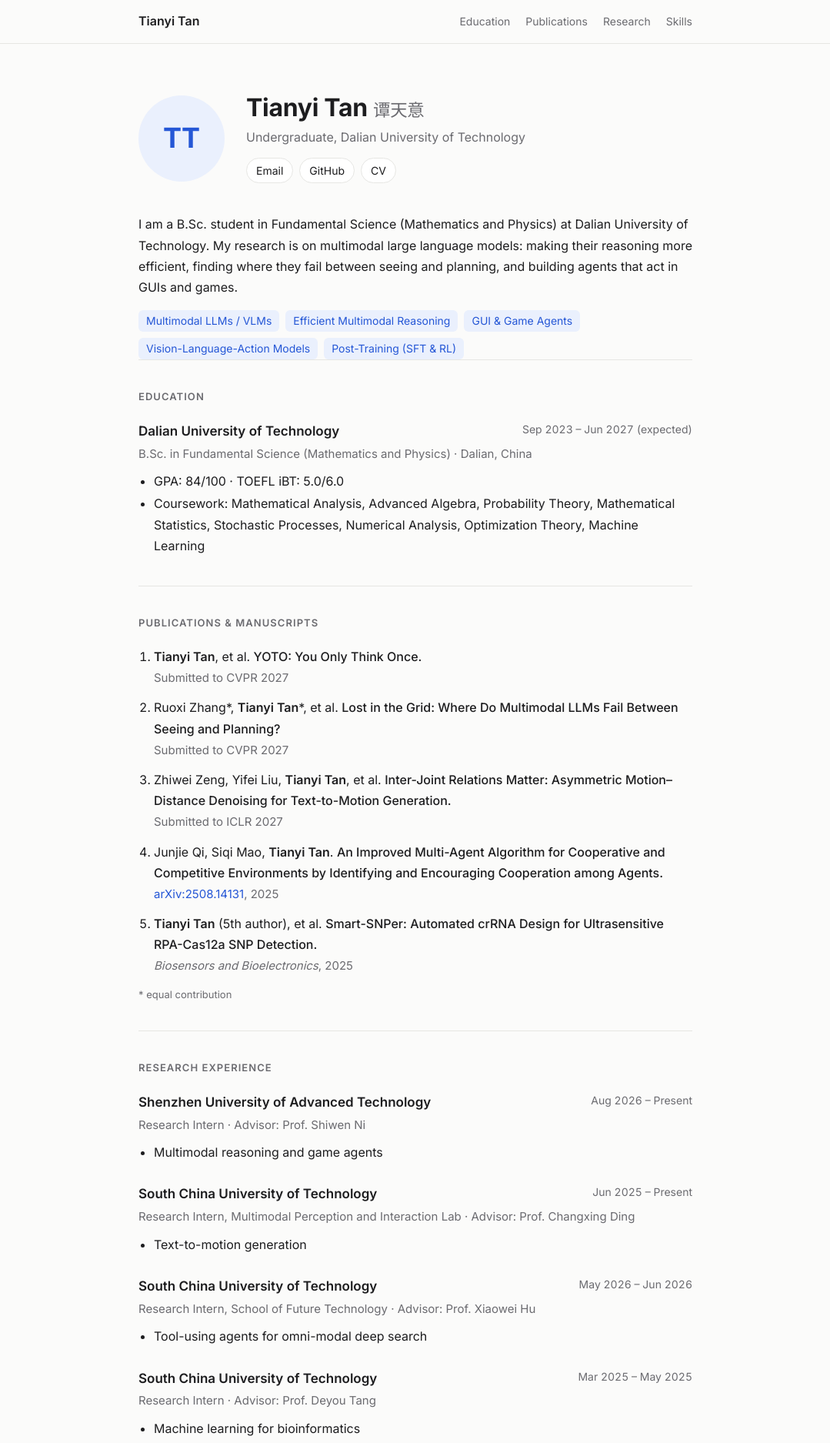
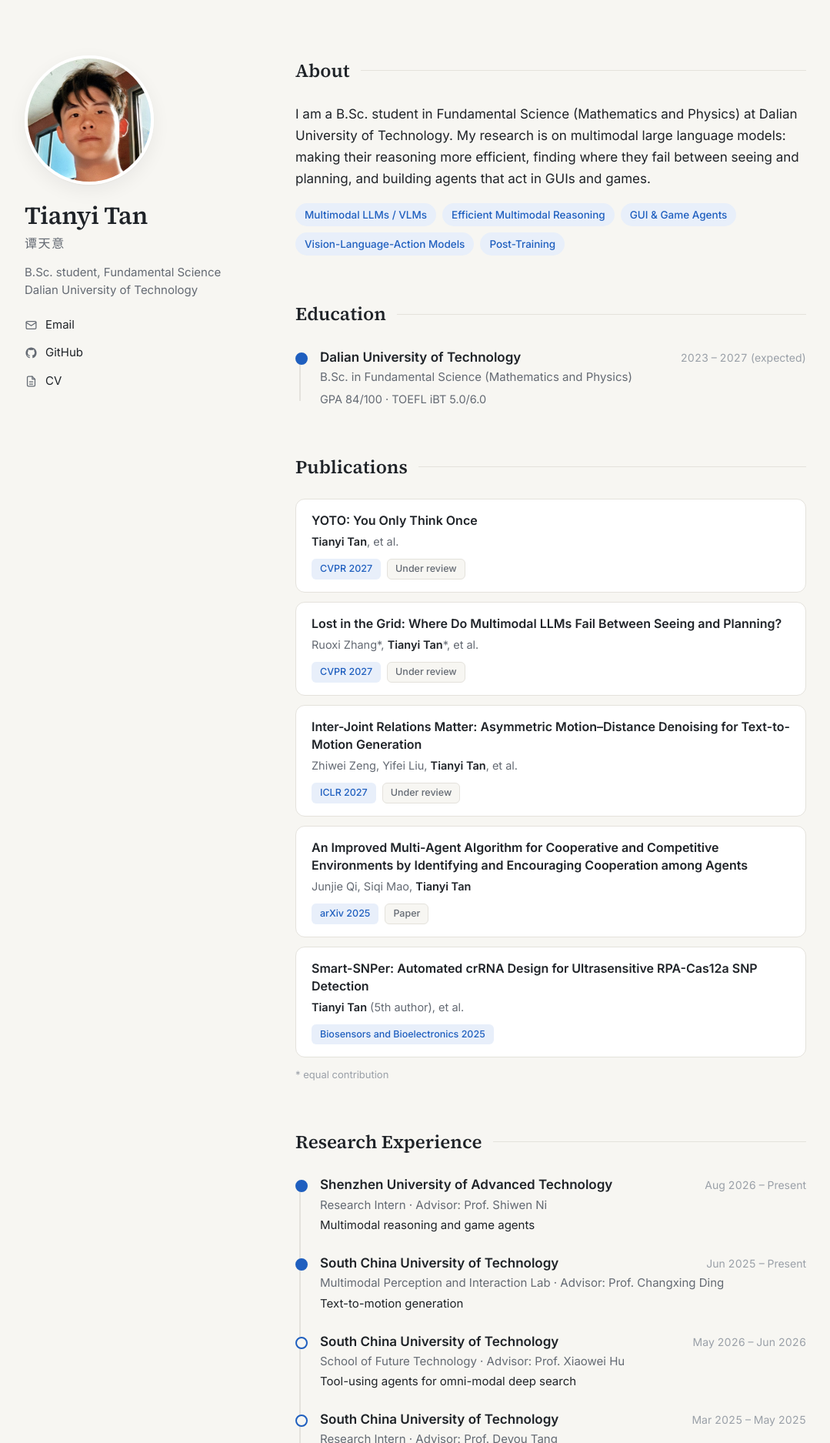
Before and after one commit to tytan116/tytan116.github.io, a plain HTML site: page index.html in a window 1280 px wide. Shown: the top 1875 px of the page at 77% size, without its empty margins (100-1179 px from the left). Drawn offline with Linux system fonts and the light colour scheme.

Commit message:
Redesign: sidebar profile with photo, timeline, publication cards

```diff
--- a/index.html
+++ b/index.html
@@ -7,36 +7,42 @@
   <meta name="description" content="Tianyi Tan — undergraduate at Dalian University of Technology working on multimodal LLMs, efficient multimodal reasoning, agents and post-training.">
   <link rel="preconnect" href="https://fonts.googleapis.com">
   <link rel="preconnect" href="https://fonts.gstatic.com" crossorigin>
-  <link href="https://fonts.googleapis.com/css2?family=Inter:wght@400;500;600;700&family=Noto+Sans+SC:wght@400;500;700&display=swap" rel="stylesheet">
+  <link href="https://fonts.googleapis.com/css2?family=Inter:wght@400;500;600&family=Source+Serif+4:opsz,wght@8..60,500;8..60,600&display=swap" rel="stylesheet">
   <style>
     :root {
-      --bg: #fbfbfa;
+      --bg: #f7f6f2;
       --surface: #ffffff;
-      --text: #1d1d1f;
-      --muted: #6b6b70;
-      --line: #e6e6e3;
-      --accent: #2557d6;
-      --accent-soft: #eaf0fd;
+      --text: #1f2328;
+      --muted: #646a73;
+      --faint: #9aa0a8;
+      --line: #e4e2dc;
+      --accent: #1f5fbf;
+      --accent-soft: #e8effa;
+      --shadow: 0 1px 2px rgba(20, 20, 30, .04), 0 8px 24px rgba(20, 20, 30, .06);
     }
     @media (prefers-color-scheme: dark) {
       :root:not([data-theme="light"]) {
-        --bg: #111214;
-        --surface: #18191c;
-        --text: #ececee;
-        --muted: #9a9aa2;
-        --line: #2a2b30;
-        --accent: #7ea2ff;
-        --accent-soft: #1d2540;
+        --bg: #101113;
+        --surface: #17191c;
+        --text: #e8e9eb;
+        --muted: #a0a5ad;
+        --faint: #6d727a;
+        --line: #272a2f;
+        --accent: #82a8ff;
+        --accent-soft: #1b2438;
+        --shadow: 0 1px 2px rgba(0, 0, 0, .3), 0 8px 24px rgba(0, 0, 0, .25);
       }
     }
     :root[data-theme="dark"] {
-      --bg: #111214;
-      --surface: #18191c;
-      --text: #ececee;
-      --muted: #9a9aa2;
-      --line: #2a2b30;
-      --accent: #7ea2ff;
-      --accent-soft: #1d2540;
+      --bg: #101113;
+      --surface: #17191c;
+      --text: #e8e9eb;
+      --muted: #a0a5ad;
+      --faint: #6d727a;
+      --line: #272a2f;
+      --accent: #82a8ff;
+      --accent-soft: #1b2438;
+      --shadow: 0 1px 2px rgba(0, 0, 0, .3), 0 8px 24px rgba(0, 0, 0, .25);
     }
 
     * { box-sizing: border-box; }
@@ -45,120 +51,146 @@
       margin: 0;
       background: var(--bg);
       color: var(--text);
-      font-family: "Inter", "Noto Sans SC", -apple-system, BlinkMacSystemFont, "PingFang SC", sans-serif;
+      font-family: "Inter", -apple-system, BlinkMacSystemFont, "PingFang SC", sans-serif;
       font-size: 16px;
-      line-height: 1.7;
+      line-height: 1.65;
       -webkit-font-smoothing: antialiased;
     }
     a { color: var(--accent); text-decoration: none; }
-    a:hover { text-decoration: underline; }
+    a:hover { text-decoration: underline; text-underline-offset: 3px; }
+    .serif { font-family: "Source Serif 4", Georgia, "Songti SC", serif; }
 
-    .wrap { max-width: 760px; margin: 0 auto; padding: 0 20px; }
+    .layout {
+      max-width: 1080px;
+      margin: 0 auto;
+      padding: 72px 32px 48px;
+      display: grid;
+      grid-template-columns: 280px minmax(0, 1fr);
+      gap: 72px;
+    }
 
-    /* 顶部导航 */
-    nav {
-      position: sticky; top: 0; z-index: 10;
-      background: color-mix(in srgb, var(--bg) 88%, transparent);
-      backdrop-filter: blur(8px);
-      border-bottom: 1px solid var(--line);
+    /* ---------- 左侧个人卡片 ---------- */
+    .profile { position: sticky; top: 56px; align-self: start; }
+    .avatar {
+      display: block; width: 168px; height: 168px; border-radius: 50%;
+      object-fit: cover; box-shadow: var(--shadow);
+      border: 4px solid var(--surface);
     }
-    nav .wrap { display: flex; align-items: center; justify-content: space-between; height: 56px; gap: 12px; }
-    nav .brand { font-weight: 600; color: var(--text); }
-    nav ul { display: flex; gap: 20px; list-style: none; margin: 0; padding: 0; font-size: 14px; }
-    nav ul a { color: var(--muted); }
-    nav ul a:hover { color: var(--text); text-decoration: none; }
+    .profile h1 { margin: 22px 0 0; font-size: 32px; line-height: 1.15; font-weight: 600; letter-spacing: -0.01em; }
+    .profile .cn { margin: 4px 0 0; color: var(--muted); font-size: 16px; letter-spacing: .1em; }
+    .profile .role { margin: 14px 0 0; color: var(--muted); font-size: 15px; line-height: 1.5; }
+    .contact { list-style: none; margin: 22px 0 0; padding: 0; display: grid; gap: 8px; }
+    .contact a { display: inline-flex; align-items: center; gap: 10px; color: var(--text); font-size: 15px; }
+    .contact a:hover { color: var(--accent); text-decoration: none; }
+    .contact svg { width: 17px; height: 17px; flex: none; color: var(--muted); }
+    .contact a:hover svg { color: var(--accent); }
 
-    /* 个人简介 */
-    header.hero { padding: 64px 0 40px; display: flex; gap: 28px; align-items: center; }
-    .avatar {
-      width: 112px; height: 112px; flex: none; border-radius: 50%;
+    /* ---------- 右侧内容 ---------- */
+    .content > section { margin-bottom: 56px; }
+    .content > section:last-child { margin-bottom: 0; }
+    h2 {
+      display: flex; align-items: center; gap: 14px;
+      margin: 0 0 22px; font-size: 24px; font-weight: 600;
+    }
+    h2::after { content: ""; flex: 1; height: 1px; background: var(--line); }
+
+    .about p { margin: 0 0 14px; font-size: 17px; }
+    .interests { display: flex; flex-wrap: wrap; gap: 8px; margin: 18px 0 0; padding: 0; list-style: none; }
+    .interests li {
+      font-size: 13.5px; font-weight: 500; padding: 4px 12px; border-radius: 999px;
       background: var(--accent-soft); color: var(--accent);
-      display: grid; place-items: center; font-size: 36px; font-weight: 700;
-      object-fit: cover;
     }
-    .hero h1 { margin: 0; font-size: 32px; line-height: 1.2; letter-spacing: -0.01em; }
-    .hero .role { margin: 6px 0 12px; color: var(--muted); }
-    .links { display: flex; flex-wrap: wrap; gap: 8px; }
-    .links a {
-      font-size: 14px; padding: 4px 12px; border: 1px solid var(--line);
-      border-radius: 999px; color: var(--text); background: var(--surface);
+
+    /* 教育 & 经历：时间线 */
+    .timeline { position: relative; margin: 0; padding: 0; list-style: none; }
+    .timeline::before {
+      content: ""; position: absolute; left: 5px; top: 10px; bottom: 10px;
+      width: 2px; background: var(--line);
     }
-    .links a:hover { border-color: var(--accent); color: var(--accent); text-decoration: none; }
+    .timeline li { position: relative; padding-left: 32px; margin-bottom: 22px; }
+    .timeline li:last-child { margin-bottom: 0; }
+    .timeline li::before {
+      content: ""; position: absolute; left: 0; top: 8px;
+      width: 12px; height: 12px; border-radius: 50%;
+      background: var(--bg); border: 2px solid var(--accent);
+    }
+    .timeline li.now::before { background: var(--accent); }
+    .row { display: flex; justify-content: space-between; align-items: baseline; gap: 16px; }
+    .row h3 { margin: 0; font-size: 17px; font-weight: 600; }
+    .date { color: var(--faint); font-size: 14px; white-space: nowrap; font-variant-numeric: tabular-nums; }
+    .sub { color: var(--muted); font-size: 15px; }
+    .topic { margin-top: 2px; font-size: 15px; }
+    .detail { margin-top: 4px; color: var(--muted); font-size: 14.5px; }
 
-    .about { margin: 0 0 8px; }
+    /* 论文 */
+    .pubs { list-style: none; margin: 0; padding: 0; display: grid; gap: 12px; }
+    .pub {
+      background: var(--surface); border: 1px solid var(--line); border-radius: 12px;
+      padding: 16px 20px; transition: border-color .15s, box-shadow .15s;
+    }
+    .pub:hover { border-color: color-mix(in srgb, var(--accent) 35%, var(--line)); box-shadow: var(--shadow); }
+    .pub .title { display: block; font-weight: 600; font-size: 16px; line-height: 1.45; color: var(--text); }
+    .pub .authors { display: block; margin-top: 4px; color: var(--muted); font-size: 14.5px; }
+    .pub .authors b { color: var(--text); font-weight: 600; }
+    .pub .meta { display: flex; flex-wrap: wrap; align-items: center; gap: 8px; margin-top: 10px; }
+    .badge {
+      font-size: 12.5px; font-weight: 500; padding: 2px 10px; border-radius: 6px;
+      border: 1px solid var(--line); color: var(--muted); background: var(--bg);
+    }
+    .badge.venue { border-color: transparent; background: var(--accent-soft); color: var(--accent); }
+    .badge.link:hover { border-color: var(--accent); color: var(--accent); text-decoration: none; }
+    .note { color: var(--faint); font-size: 13px; margin: 12px 0 0; }
 
-    /* 各板块 */
-    section { padding: 36px 0; border-top: 1px solid var(--line); }
-    section h2 {
-      margin: 0 0 20px; font-size: 13px; font-weight: 600;
-      letter-spacing: 0.08em; text-transform: uppercase; color: var(--muted);
+    footer { max-width: 1080px; margin: 0 auto; padding: 24px 32px 48px; color: var(--faint); font-size: 13px; }
+    footer .inner { border-top: 1px solid var(--line); padding-top: 20px; }
+
+    /* ---------- 窄屏 ---------- */
+    @media (max-width: 860px) {
+      .layout { grid-template-columns: 1fr; gap: 40px; padding: 48px 20px 32px; }
+      .profile { position: static; display: grid; grid-template-columns: auto 1fr; column-gap: 20px; align-items: center; }
+      .avatar { width: 104px; height: 104px; grid-row: span 3; }
+      .profile h1 { margin: 0; font-size: 26px; }
+      .profile .cn { margin: 2px 0 0; }
+      .profile .role { margin: 6px 0 0; font-size: 14px; }
+      .contact { grid-column: 1 / -1; display: flex; flex-wrap: wrap; gap: 8px 20px; margin-top: 20px; }
+      footer { padding: 16px 20px 40px; }
     }
-    .item { display: grid; grid-template-columns: 1fr auto; gap: 2px 16px; margin-bottom: 24px; }
-    .item:last-child { margin-bottom: 0; }
-    .item h3 { margin: 0; font-size: 17px; font-weight: 600; }
-    .item .date { color: var(--muted); font-size: 14px; white-space: nowrap; font-variant-numeric: tabular-nums; }
-    .item .sub { grid-column: 1 / -1; color: var(--muted); font-size: 15px; }
-    .item ul { grid-column: 1 / -1; margin: 6px 0 0; padding-left: 20px; }
-    .item li { margin: 2px 0; }
-
-    .pubs { margin: 0; padding-left: 20px; }
-    .pubs li { margin-bottom: 12px; }
-    .pubs .venue { color: var(--muted); font-size: 15px; }
-    .tag { display: inline-block; font-size: 12px; padding: 0 8px; border-radius: 4px; background: var(--accent-soft); color: var(--accent); margin-left: 6px; vertical-align: 2px; }
-    .skills { display: grid; grid-template-columns: 140px 1fr; gap: 6px 16px; margin: 0; }
-    .skills dt { color: var(--muted); font-size: 15px; }
-    .skills dd { margin: 0; }
-    .pubs .me { font-weight: 600; }
-    .pubs .title { font-weight: 500; }
-    .note { color: var(--muted); font-size: 13px; margin: 12px 0 0; }
-    .interests { display: flex; flex-wrap: wrap; gap: 8px; margin: 16px 0 0; padding: 0; list-style: none; }
-    .interests li { font-size: 14px; padding: 2px 10px; border-radius: 6px; background: var(--accent-soft); color: var(--accent); }
-    @media (max-width: 600px) { .skills { grid-template-columns: 1fr; } .skills dd { margin-bottom: 8px; } }
-    footer { padding: 32px 0 48px; color: var(--muted); font-size: 13px; border-top: 1px solid var(--line); }
-
-    @media (max-width: 600px) {
-      nav ul { gap: 14px; }
-      nav .brand { display: none; }
-      header.hero { flex-direction: column; align-items: flex-start; padding-top: 40px; gap: 20px; }
-      .avatar { width: 88px; height: 88px; font-size: 28px; }
-      .hero h1 { font-size: 26px; }
-      .item { grid-template-columns: 1fr; }
-      .item .date { order: -1; }
+    @media (max-width: 520px) {
+      .row { flex-direction: column; gap: 0; }
+      .row .date { order: -1; }
+      h2 { font-size: 21px; }
+      .about p { font-size: 16px; }
+      .pub { padding: 14px 16px; }
     }
   </style>
 </head>
 <body>
 
-  <nav>
-    <div class="wrap">
-      <a class="brand" href="#">Tianyi Tan</a>
-      <ul>
-        <li><a href="#education">Education</a></li>
-        <li><a href="#publications">Publications</a></li>
-        <li><a href="#research">Research</a></li>
-        <li><a href="#skills">Skills</a></li>
+  <div class="layout">
+
+    <aside class="profile">
+      <img class="avatar" src="avatar.jpg" alt="Tianyi Tan">
+      <h1 class="serif">Tianyi Tan</h1>
+      <p class="cn">谭天意</p>
+      <p class="role">B.Sc. student, Fundamental Science<br>Dalian University of Technology</p>
+      <ul class="contact">
+        <li><a href="mailto:tantianyi@mail.dlut.edu.cn">
+          <svg viewBox="0 0 24 24" fill="none" stroke="currentColor" stroke-width="1.8" stroke-linecap="round" stroke-linejoin="round"><rect x="3" y="5" width="18" height="14" rx="2"/><path d="m3 7 9 6 9-6"/></svg>
+          Email</a></li>
+        <li><a href="https://github.com/tianyitan040116">
+          <svg viewBox="0 0 24 24" fill="currentColor"><path d="M12 2a10 10 0 0 0-3.16 19.49c.5.09.68-.22.68-.48v-1.7c-2.78.6-3.37-1.34-3.37-1.34-.45-1.16-1.11-1.47-1.11-1.47-.91-.62.07-.6.07-.6 1 .07 1.53 1.03 1.53 1.03.9 1.52 2.34 1.08 2.91.83.09-.65.35-1.09.63-1.34-2.22-.25-4.56-1.11-4.56-4.94 0-1.09.39-1.98 1.03-2.68-.1-.25-.45-1.27.1-2.65 0 0 .84-.27 2.75 1.02a9.56 9.56 0 0 1 5 0c1.91-1.29 2.75-1.02 2.75-1.02.55 1.38.2 2.4.1 2.65.64.7 1.03 1.59 1.03 2.68 0 3.84-2.34 4.69-4.57 4.93.36.31.68.92.68 1.85v2.75c0 .27.18.58.69.48A10 10 0 0 0 12 2Z"/></svg>
+          GitHub</a></li>
+        <li><a href="cv.pdf">
+          <svg viewBox="0 0 24 24" fill="none" stroke="currentColor" stroke-width="1.8" stroke-linecap="round" stroke-linejoin="round"><path d="M14 3H7a2 2 0 0 0-2 2v14a2 2 0 0 0 2 2h10a2 2 0 0 0 2-2V8z"/><path d="M14 3v5h5M9 13h6M9 17h6"/></svg>
+          CV</a></li>
       </ul>
-    </div>
-  </nav>
+    </aside>
 
-  <main class="wrap">
+    <main class="content">
 
-    <header class="hero">
-      <!-- To use a photo: add avatar.jpg to the repo and replace the next line with
-           <img class="avatar" src="avatar.jpg" alt="Tianyi Tan"> -->
-      <div class="avatar" aria-hidden="true">TT</div>
-      <div>
-        <h1>Tianyi Tan <span style="font-weight:500;color:var(--muted);font-size:0.7em">谭天意</span></h1>
-        <p class="role">Undergraduate, Dalian University of Technology</p>
-        <div class="links">
-          <a href="mailto:tantianyi@mail.dlut.edu.cn">Email</a>
-          <a href="https://github.com/tianyitan040116">GitHub</a>
-          <a href="cv.pdf">CV</a>
-        </div>
-      </div>
-    </header>
-
-    <p class="about">
+      <section class="about" id="about">
+        <h2 class="serif">About</h2>
+        <p>
           I am a B.Sc. student in Fundamental Science (Mathematics and Physics) at Dalian University of Technology.
           My research is on multimodal large language models: making their reasoning more efficient,
           finding where they fail between seeing and planning, and building agents that act in GUIs and games.
@@ -168,107 +200,88 @@
           <li>Efficient Multimodal Reasoning</li>
           <li>GUI &amp; Game Agents</li>
           <li>Vision-Language-Action Models</li>
-      <li>Post-Training (SFT &amp; RL)</li>
+          <li>Post-Training</li>
         </ul>
+      </section>
 
       <section id="education">
-      <h2>Education</h2>
-      <div class="item">
-        <h3>Dalian University of Technology</h3>
-        <span class="date">Sep 2023 – Jun 2027 (expected)</span>
-        <div class="sub">B.Sc. in Fundamental Science (Mathematics and Physics) · Dalian, China</div>
-        <ul>
-          <li>GPA: 84/100 · TOEFL iBT: 5.0/6.0</li>
-          <li>Coursework: Mathematical Analysis, Advanced Algebra, Probability Theory, Mathematical Statistics, Stochastic Processes, Numerical Analysis, Optimization Theory, Machine Learning</li>
+        <h2 class="serif">Education</h2>
+        <ul class="timeline">
+          <li class="now">
+            <div class="row"><h3>Dalian University of Technology</h3><span class="date">2023 – 2027 (expected)</span></div>
+            <div class="sub">B.Sc. in Fundamental Science (Mathematics and Physics)</div>
+            <div class="detail">GPA 84/100 · TOEFL iBT 5.0/6.0</div>
+          </li>
         </ul>
-      </div>
       </section>
 
       <section id="publications">
-      <h2>Publications &amp; Manuscripts</h2>
-      <ol class="pubs">
-        <li>
-          <span class="me">Tianyi Tan</span>, et al.
-          <span class="title">YOTO: You Only Think Once.</span><br>
-          <span class="venue">Submitted to CVPR 2027</span>
+        <h2 class="serif">Publications</h2>
+        <ul class="pubs">
+          <li class="pub">
+            <span class="title">YOTO: You Only Think Once</span>
+            <span class="authors"><b>Tianyi Tan</b>, et al.</span>
+            <div class="meta"><span class="badge venue">CVPR 2027</span><span class="badge">Under review</span></div>
           </li>
-        <li>
-          Ruoxi Zhang*, <span class="me">Tianyi Tan</span>*, et al.
-          <span class="title">Lost in the Grid: Where Do Multimodal LLMs Fail Between Seeing and Planning?</span><br>
-          <span class="venue">Submitted to CVPR 2027</span>
+          <li class="pub">
+            <span class="title">Lost in the Grid: Where Do Multimodal LLMs Fail Between Seeing and Planning?</span>
+            <span class="authors">Ruoxi Zhang*, <b>Tianyi Tan</b>*, et al.</span>
+            <div class="meta"><span class="badge venue">CVPR 2027</span><span class="badge">Under review</span></div>
           </li>
-        <li>
-          Zhiwei Zeng, Yifei Liu, <span class="me">Tianyi Tan</span>, et al.
-          <span class="title">Inter-Joint Relations Matter: Asymmetric Motion–Distance Denoising for Text-to-Motion Generation.</span><br>
-          <span class="venue">Submitted to ICLR 2027</span>
+          <li class="pub">
+            <span class="title">Inter-Joint Relations Matter: Asymmetric Motion–Distance Denoising for Text-to-Motion Generation</span>
+            <span class="authors">Zhiwei Zeng, Yifei Liu, <b>Tianyi Tan</b>, et al.</span>
+            <div class="meta"><span class="badge venue">ICLR 2027</span><span class="badge">Under review</span></div>
           </li>
-        <li>
-          Junjie Qi, Siqi Mao, <span class="me">Tianyi Tan</span>.
-          <span class="title">An Improved Multi-Agent Algorithm for Cooperative and Competitive Environments by Identifying and Encouraging Cooperation among Agents.</span><br>
-          <span class="venue"><a href="https://arxiv.org/abs/2508.14131">arXiv:2508.14131</a>, 2025</span>
+          <li class="pub">
+            <span class="title">An Improved Multi-Agent Algorithm for Cooperative and Competitive Environments by Identifying and Encouraging Cooperation among Agents</span>
+            <span class="authors">Junjie Qi, Siqi Mao, <b>Tianyi Tan</b></span>
+            <div class="meta"><span class="badge venue">arXiv 2025</span><a class="badge link" href="https://arxiv.org/abs/2508.14131">Paper</a></div>
           </li>
-        <li>
-          <span class="me">Tianyi Tan</span> (5th author), et al.
-          <span class="title">Smart-SNPer: Automated crRNA Design for Ultrasensitive RPA-Cas12a SNP Detection.</span><br>
-          <span class="venue"><em>Biosensors and Bioelectronics</em>, 2025</span>
+          <li class="pub">
+            <span class="title">Smart-SNPer: Automated crRNA Design for Ultrasensitive RPA-Cas12a SNP Detection</span>
+            <span class="authors"><b>Tianyi Tan</b> (5th author), et al.</span>
+            <div class="meta"><span class="badge venue">Biosensors and Bioelectronics 2025</span></div>
           </li>
-      </ol>
+        </ul>
         <p class="note">* equal contribution</p>
       </section>
 
       <section id="research">
-      <h2>Research Experience</h2>
-
-      <div class="item">
-        <h3>Shenzhen University of Advanced Technology</h3>
-        <span class="date">Aug 2026 – Present</span>
+        <h2 class="serif">Research Experience</h2>
+        <ul class="timeline">
+          <li class="now">
+            <div class="row"><h3>Shenzhen University of Advanced Technology</h3><span class="date">Aug 2026 – Present</span></div>
             <div class="sub">Research Intern · Advisor: Prof. Shiwen Ni</div>
-        <ul><li>Multimodal reasoning and game agents</li></ul>
-      </div>
-
-      <div class="item">
-        <h3>South China University of Technology</h3>
-        <span class="date">Jun 2025 – Present</span>
-        <div class="sub">Research Intern, Multimodal Perception and Interaction Lab · Advisor: Prof. Changxing Ding</div>
-        <ul><li>Text-to-motion generation</li></ul>
-      </div>
-
-      <div class="item">
-        <h3>South China University of Technology</h3>
-        <span class="date">May 2026 – Jun 2026</span>
-        <div class="sub">Research Intern, School of Future Technology · Advisor: Prof. Xiaowei Hu</div>
-        <ul><li>Tool-using agents for omni-modal deep search</li></ul>
-      </div>
-
-      <div class="item">
-        <h3>South China University of Technology</h3>
-        <span class="date">Mar 2025 – May 2025</span>
+            <div class="topic">Multimodal reasoning and game agents</div>
+          </li>
+          <li class="now">
+            <div class="row"><h3>South China University of Technology</h3><span class="date">Jun 2025 – Present</span></div>
+            <div class="sub">Multimodal Perception and Interaction Lab · Advisor: Prof. Changxing Ding</div>
+            <div class="topic">Text-to-motion generation</div>
+          </li>
+          <li>
+            <div class="row"><h3>South China University of Technology</h3><span class="date">May 2026 – Jun 2026</span></div>
+            <div class="sub">School of Future Technology · Advisor: Prof. Xiaowei Hu</div>
+            <div class="topic">Tool-using agents for omni-modal deep search</div>
+          </li>
+          <li>
+            <div class="row"><h3>South China University of Technology</h3><span class="date">Mar 2025 – May 2025</span></div>
             <div class="sub">Research Intern · Advisor: Prof. Deyou Tang</div>
-        <ul><li>Machine learning for bioinformatics</li></ul>
-      </div>
-
-      <div class="item">
-        <h3>International Elite Talent Program</h3>
-        <span class="date">Jul 2024 – Dec 2024</span>
+            <div class="topic">Machine learning for bioinformatics</div>
+          </li>
+          <li>
+            <div class="row"><h3>International Elite Talent Program</h3><span class="date">Jul 2024 – Dec 2024</span></div>
             <div class="sub">Core Member · Mentor: Prof. Peter Zhang (Carnegie Mellon University)</div>
-        <ul><li>Multi-agent reinforcement learning</li></ul>
-      </div>
-    </section>
-
-    <section id="skills">
-      <h2>Skills</h2>
-      <dl class="skills">
-        <dt>Programming</dt><dd>Python, C++, SQL, Bash</dd>
-        <dt>Machine Learning</dt><dd>PyTorch, SFT / LoRA, RL post-training, self-distillation, diffusion models, sequence models</dd>
-        <dt>Tools</dt><dd>Linux, Git, NumPy, Pandas, scikit-learn, Matplotlib, Jupyter, TensorBoard</dd>
-      </dl>
+            <div class="topic">Multi-agent reinforcement learning</div>
+          </li>
+        </ul>
       </section>
 
     </main>
+  </div>
 
-  <footer>
-    <div class="wrap">© <span id="y">2026</span> Tianyi Tan</div>
-  </footer>
+  <footer><div class="inner">© <span id="y">2026</span> Tianyi Tan</div></footer>
 
   <script>document.getElementById('y').textContent = new Date().getFullYear();</script>
 </body>
```
Also changed, not shown: avatar.jpg (added). Lines whose indentation alone changed are shown as unchanged.
